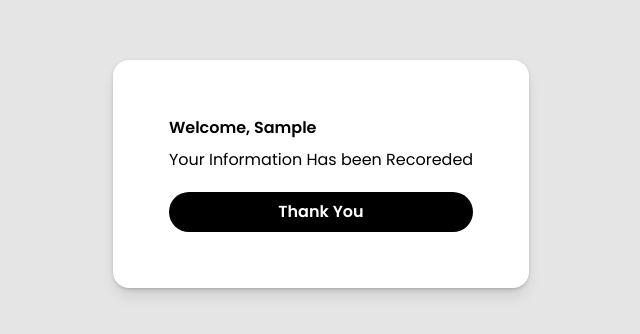
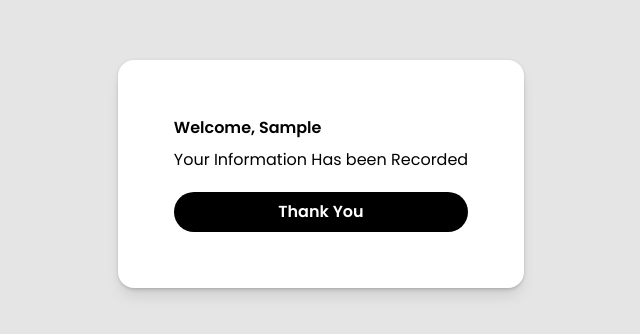
Before and after one commit to ugwucollins/GetUsersInfo, a React (Vite) app in the folder frontend/: page /dashboard in a window 1280 px wide. Shown: the part 226-560 px from the top of the page, without its empty margins (319-959 px from the left). Built offline with nearby package versions, Linux system fonts and the light colour scheme; no server answers; sample sign-in values are in the browser's storage.

Commit message:
updating the router

```diff
--- a/frontend/src/component/Dashboard.tsx
+++ b/frontend/src/component/Dashboard.tsx
@@ -12,7 +12,7 @@ const Dashboard = () => {
           <span className="font-semibold">
             Welcome, {user && user.firstName}
           </span>
-          <p>Your Information Has been Recoreded</p>
+          <p>Your Information Has been Recorded</p>
           <button className="w-full mt-3 rounded-full hover:shadow-lg hover:drop-shadow font-semibold hover:font-bold bg-black text-white py-2 px-4 transition-all duration-200">
             <p>Thank You</p>
           </button>
```
Also changed, not shown: frontend/src/main.tsx (+4 -4 lines).
